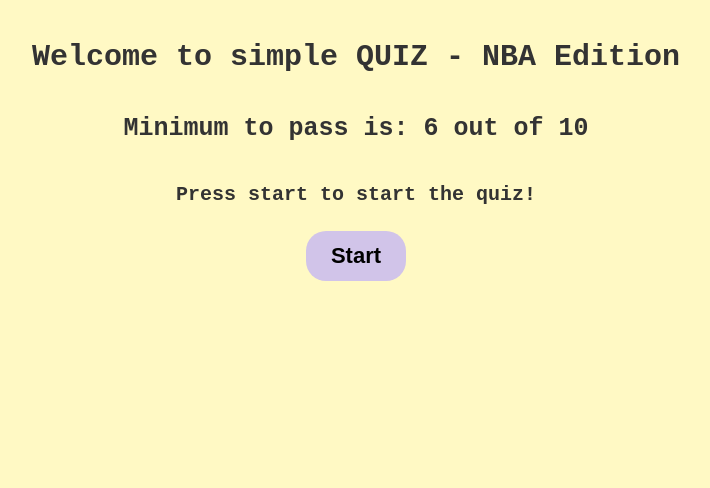
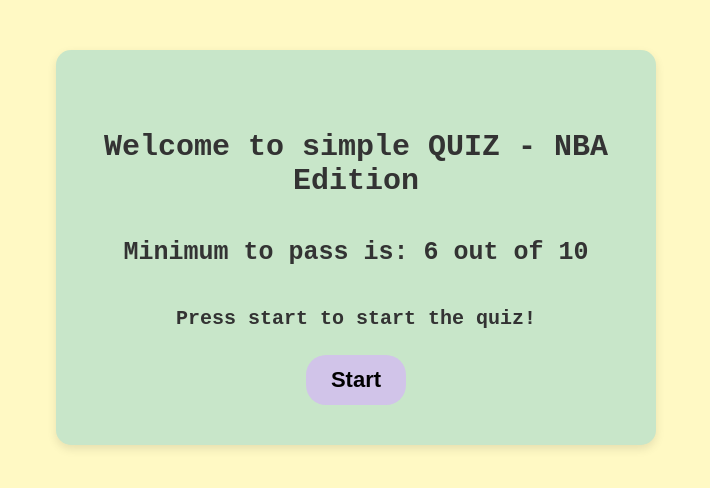
Before and after one commit to Mouazmj/Quiz-App, a website with bundled scripts: page index.html in a window 1280 px wide. Shown: the whole page, without its empty margins (284-994 px from the left). Built offline with nearby package versions, Linux system fonts and the light colour scheme.

Commit message:
Made a background color for the start quiz screen too

```diff
--- a/main.css
+++ b/main.css
@@ -10,6 +10,16 @@
 
 body {
     background-color: #FFF9C4;
+}
+
+#start-screen {
+    background-color: #C8E6C9;
+    padding: 40px 20px;
+    margin: 50px auto;
+    border-radius: 15px;
+    max-width: 600px;
+    box-shadow: 0 4px 10px rgba(0,0,0,0.1);
+    text-align: center;
 }
 
 #start-h3, #start-h2, #start-h1 {
```
